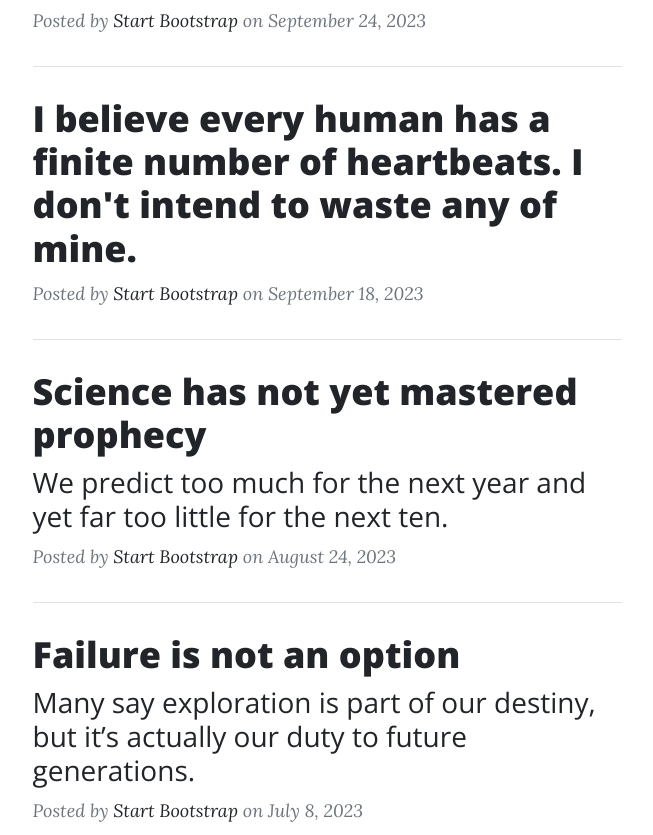
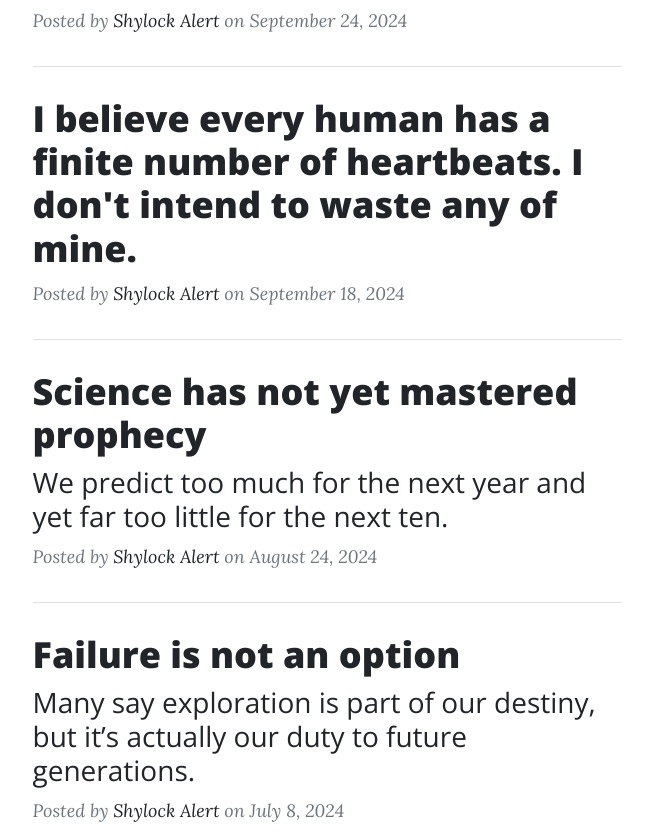
Before and after one commit to shylockalert/Try-10, a plain HTML site: page index.html in a window 1280 px wide. Shown: the part 777-1612 px from the top of the page, without its empty margins (313-966 px from the left). Drawn offline with nearby package versions, Linux system fonts and the light colour scheme.

Commit message:
Update index.html

```diff
--- a/index.html
+++ b/index.html
@@ -59,8 +59,8 @@
                         </a>
                         <p class="post-meta">
                             Posted by
-                            <a href="#!">Start Bootstrap</a>
-                            on September 24, 2023
+                            <a href="#!">Shylock Alert</a>
+                            on September 24, 2024
                         </p>
                     </div>
                     <!-- Divider-->
@@ -70,8 +70,8 @@
                         <a href="post.html"><h2 class="post-title">I believe every human has a finite number of heartbeats. I don't intend to waste any of mine.</h2></a>
                         <p class="post-meta">
                             Posted by
-                            <a href="#!">Start Bootstrap</a>
-                            on September 18, 2023
+                            <a href="#!">Shylock Alert</a>
+                            on September 18, 2024
                         </p>
                     </div>
                     <!-- Divider-->
@@ -84,8 +84,8 @@
                         </a>
                         <p class="post-meta">
                             Posted by
-                            <a href="#!">Start Bootstrap</a>
-                            on August 24, 2023
+                            <a href="#!">Shylock Alert</a>
+                            on August 24, 2024
                         </p>
                     </div>
                     <!-- Divider-->
@@ -98,8 +98,8 @@
                         </a>
                         <p class="post-meta">
                             Posted by
-                            <a href="#!">Start Bootstrap</a>
-                            on July 8, 2023
+                            <a href="#!">Shylock Alert</a>
+                            on July 8, 2024
                         </p>
                     </div>
                     <!-- Divider-->
@@ -140,7 +140,7 @@
                                 </a>
                             </li>
                         </ul>
-                        <div class="small text-center text-muted fst-italic">Copyright &copy; Your Website 2023</div>
+                        <div class="small text-center text-muted fst-italic">Copyright &copy; Your Website 2024</div>
                     </div>
                 </div>
             </div>
```
